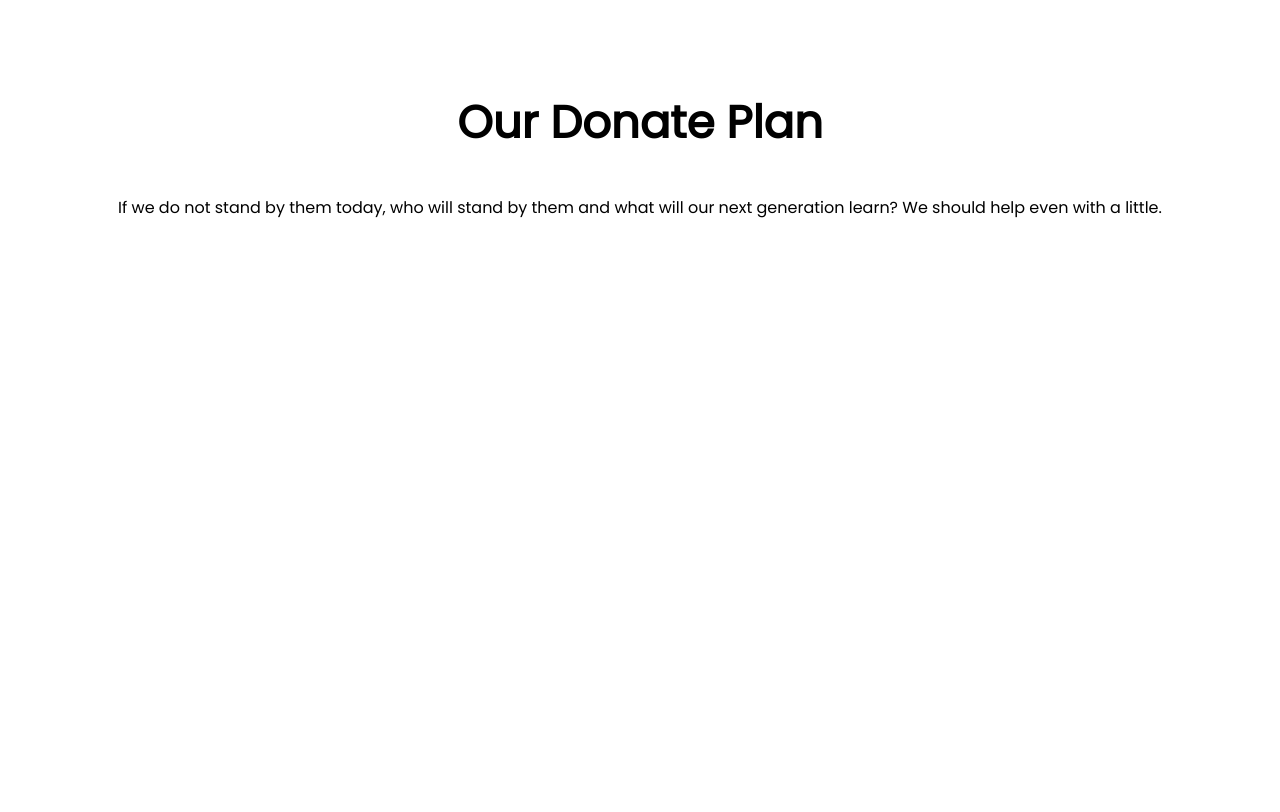
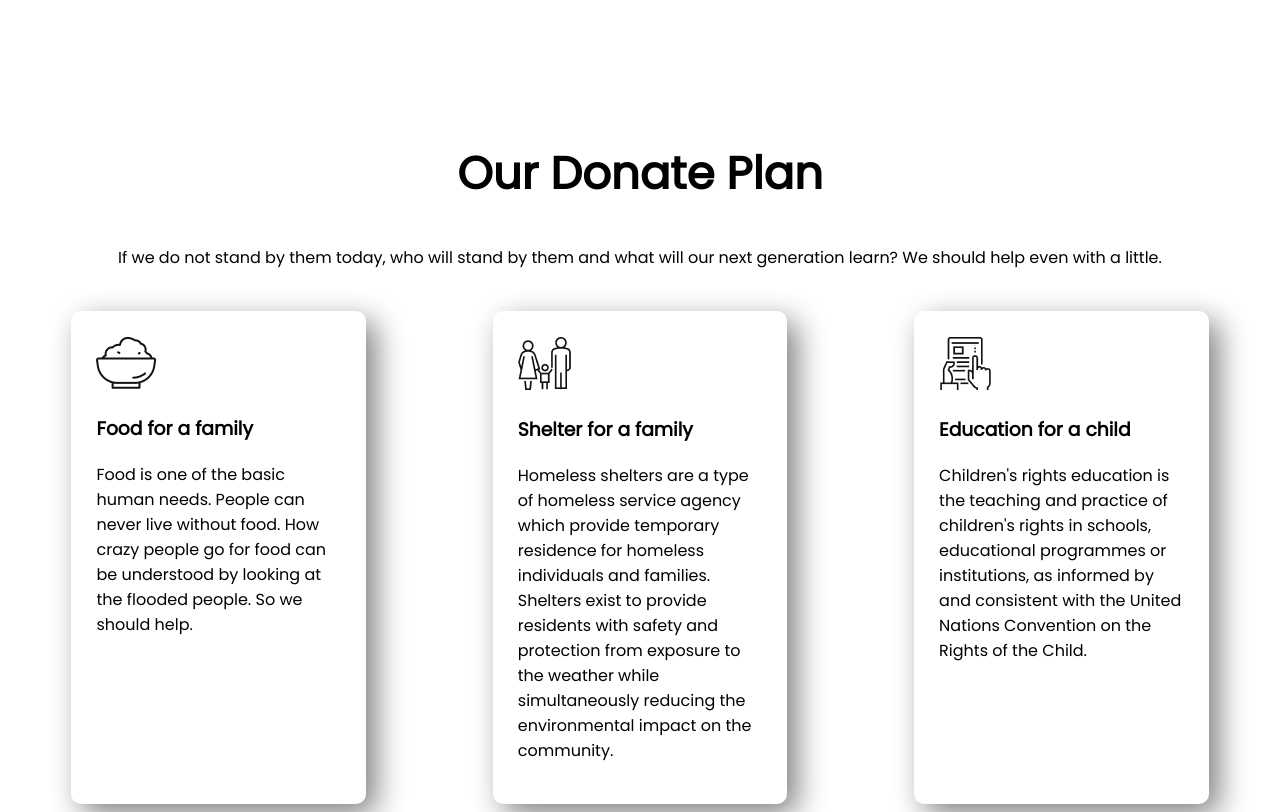
Before and after one commit to Mihir160/assignment1, a plain HTML site: page index.html in a window 1280 px wide. Shown: the part 1368-2180 px from the top of the page. Before the commit the page ends 1604 px from the top, so only its background shows below. Drawn offline with Linux system fonts and the light colour scheme.

Commit message:
4th commit

```diff
--- a/index.html
+++ b/index.html
@@ -60,6 +60,25 @@
             </div>
         </section>
 
+        <section>
+          <div class="flexible-container">
+            <div class="experience-item">
+                <img src="icons/food.png">
+                <h3>Food for a family</h3>
+                <p id="containerp">Food is one of the basic human needs. People can never live without food. How crazy people go for food can be understood by looking at the flooded people. So we should help.</p>
 
-        </body>
-        </html>
+            </div>
+            <div class="experience-item">
+                <img src="icons/shelter.png">
+                <h3>Shelter for a family</h3>
+                <p id="containerp">Homeless shelters are a type of homeless service agency which provide temporary residence for homeless individuals and families. Shelters exist to provide residents with safety and protection from exposure to the weather while simultaneously reducing the environmental impact on the community. </p>
+            </div>
+            <div class="experience-item">
+                <img src="icons/Frame-1.png">
+                <h3>Education for a child</h3>
+                <p id="containerp">Children's rights education is the teaching and practice of children's rights in schools, educational programmes or institutions, as informed by and consistent with the United Nations Convention on the Rights of the Child.</p>
+            </div>
+          </div>
+        </section>
+    </body>
+</html>
--- a/sytle.css
+++ b/sytle.css
@@ -37,7 +37,7 @@ p{
     padding: 2%;
 }
 #Dt1{
-    margin-top: 8%;
+    margin-top: 10%;
     text-align: center;
     color: black;
     font-size: 45px;
@@ -82,3 +82,21 @@ p{
     padding-bottom: 2%;
     margin-left: 45%;
   }
+
+#containerp{
+    color: black;
+}
+.flexible-container{
+    display: flex;
+    justify-content: center;
+    padding-top: 2%;
+}
+.experience-item{
+    padding: 2%;
+    width: 50%;
+    margin-left: 5%;
+    margin-right: 5%;
+    border-radius: 10px;
+    box-shadow: 10px 10px 30px gray;
+
+}
```
